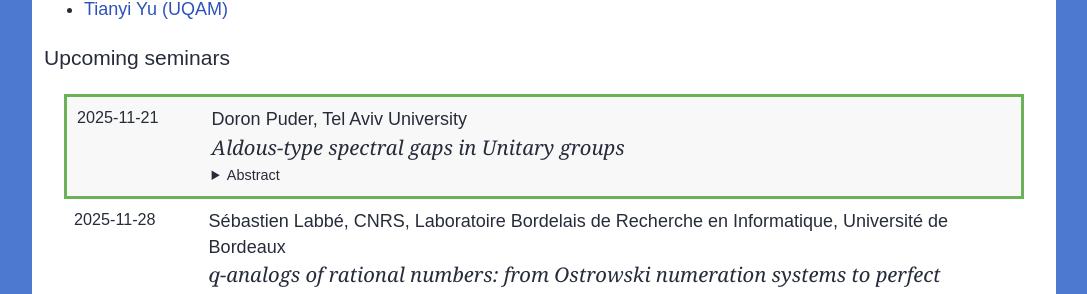
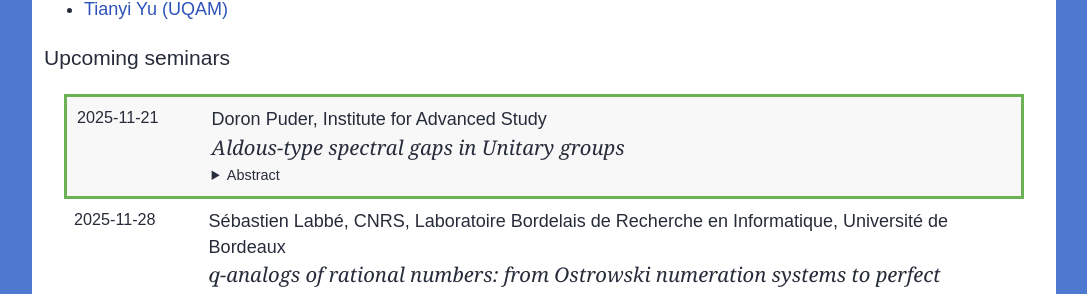
Before and after one commit to lacim-uqam/lacim-uqam.github.io, a Jekyll site: the page built from en/seminar.md, in a window 1280 px wide and 900 px high, scrolled down 640 px. Shown: the part 151-445 px from the top of the window, without its empty margins (96-1183 px from the left). Built offline with Jekyll 4.4.1, drawn with Linux system fonts in a browser that asks for light colours; formulas are drawn with MathJax 3; our own code applies the rules of GitHub Pages for plain Markdown files.

Commit message:
Update lacim-seminar.yml
Changed Puder's institution

```diff
--- a/_data/lacim-seminar.yml
+++ b/_data/lacim-seminar.yml
@@ -31,7 +31,7 @@
     We consider the $q$-deformation of rational numbers introduced recently by Morier-Genoud and Ovsienko. We propose three enumerative interpretations of these $q$-rationals: in terms of a new version of Ostrowski's numeration system for integers, in terms of order ideals of fence posets and in terms of perfect matchings of snake graphs. Contrary to previous results which are restricted to rational numbers greater than one, our interpretations work for all positive rational numbers and are based on a single combinatorial object for defining both the numerator and denominator. The proofs rest on order-preserving bijections between posets over these objects. We recover a formula for a $q$-analog of Markoff numbers. We also deduce a fourth interpretation given in terms of the integer points inside a polytope in $\mathbb{R}^k$ on both sides of a hyperplane where $k$ is the length of the continued fraction expansion. This is joint work with Jean-Christophe Aval: https://arxiv.org/abs/2511.11290.
 
 - speaker: Doron Puder
-  affiliation: Tel Aviv University
+  affiliation: Institute for Advanced Study
   title: >
     Aldous-type spectral gaps in Unitary groups
   date: 2025-11-21
```
